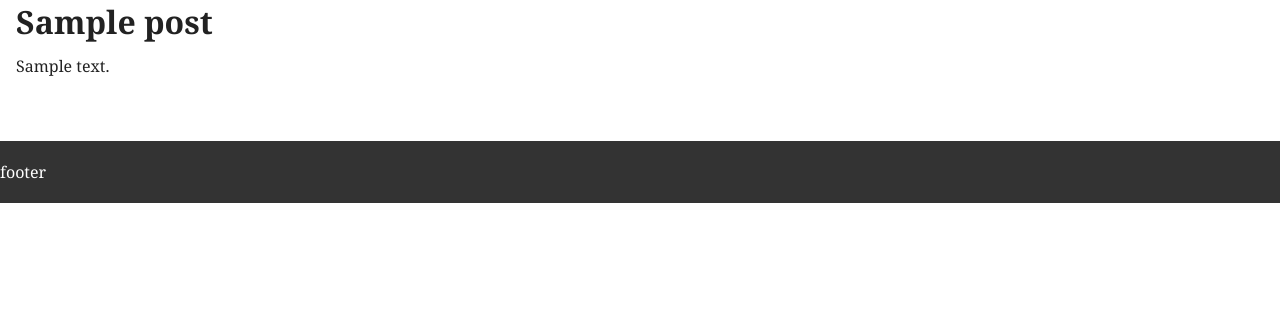
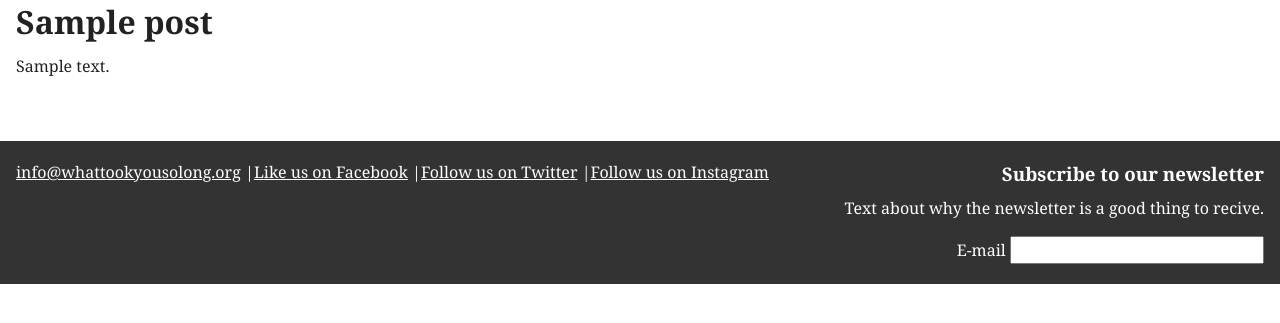
Before and after one commit to frederfred/wtysl-website, a WordPress theme: template web/app/themes/wtysl/index.php in a window 1280 px wide. Shown: the part 45-368 px from the top of the page. Run offline with PHP 8.4 and a stand-in for WordPress, Linux system fonts and the light colour scheme; the site name, menu and one post (Sample post) are stand-ins, and other content is empty; style sheets or scripts are compiled from the project's sources.

Commit message:
Add content to footer

```diff
--- a/web/app/themes/wtysl/footer.php
+++ b/web/app/themes/wtysl/footer.php
@@ -1,7 +1,24 @@
   </main>
 
-  <footer class="Footer">
-    footer
+  <footer class="Footer" role="contentinfo">
+    <div class="Wrapper">
+      <div class="Footer-inner">
+        <ul class="Footer-contact">
+          <li class="Footer-contactItem"><a href="mailto:info@whattookyousolong.org">info@whattookyousolong.org</a>
+          <li class="Footer-contactItem"><a href="https://www.facebook.com/WhatTookYouSoLong" target="_blank">Like us on Facebook</a>
+          <li class="Footer-contactItem"><a href="https://twitter.com/wtysl" target="_blank">Follow us on Twitter</a>
+          <li class="Footer-contactItem"><a href="https://instagram.com/wtysl/" target="_blank">Follow us on Instagram</a>
+        </ul>
+
+        <div class="Footer-newsletter">
+          <h3>Subscribe to our newsletter</h3>
+
+          <p>Text about why the newsletter is a good thing to recive.</p>
+
+          <?php echo include_partial("partials/newsletter_form", array("id" => "footer")); ?>
+        </div>
+      </div>
+    </div>
   </footer>
 
   <?php if (getenv("WP_ENV") === "production"): ?>
--- /dev/null
+++ b/web/app/themes/wtysl/partials/newsletter_form.php
@@ -0,0 +1,4 @@
+<form action="/" method="post">
+  <label for="<?php echo $data->id; ?>-newsletter-email">E-mail</label>
+  <input type="email" id="<?php echo $data->id; ?>-newsletter-email">
+</form>
```
